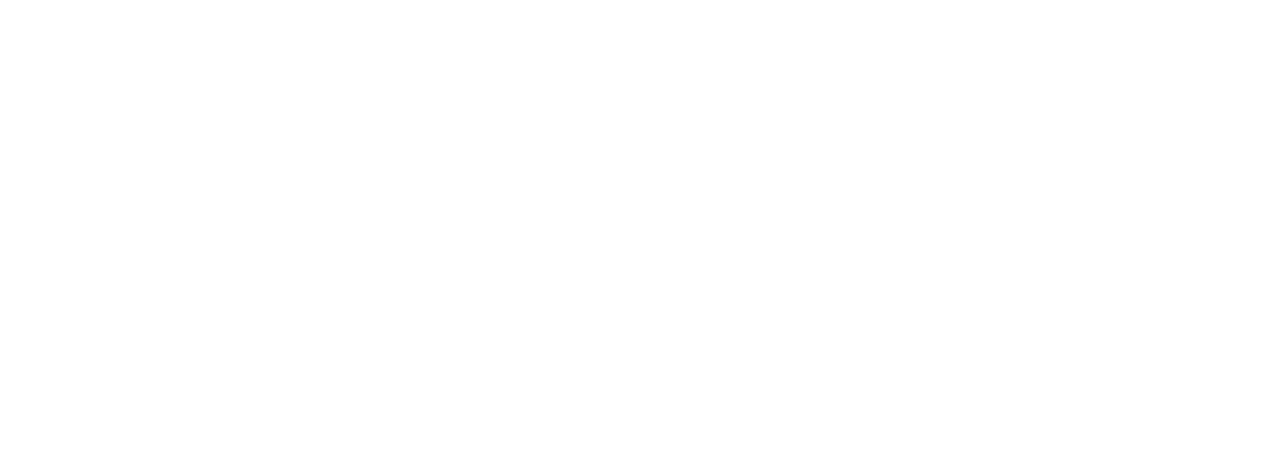
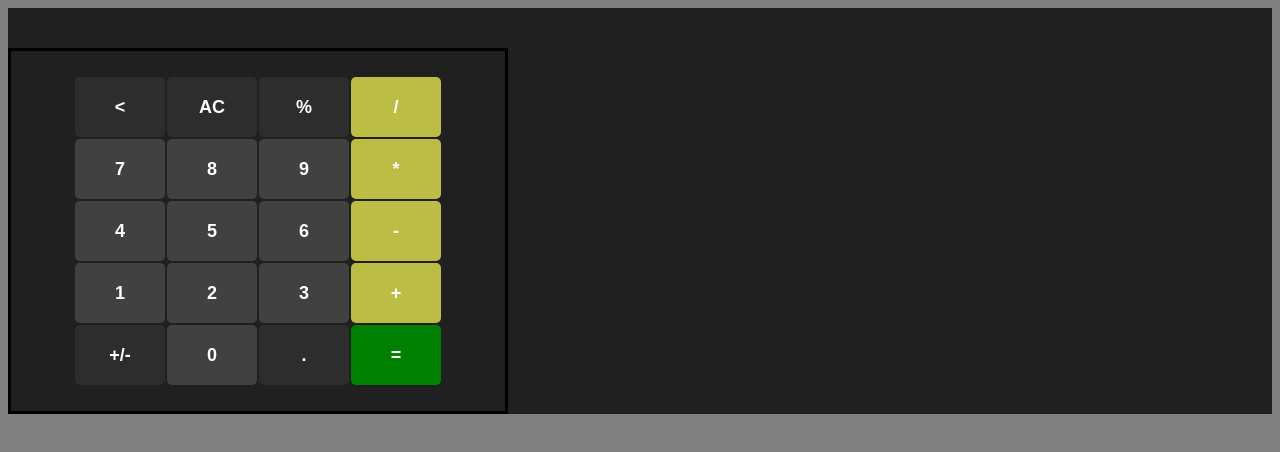
Before and after one commit to tyleroren/calculator, a plain HTML site: page index.html in a window 1280 px wide. Drawn offline with Linux system fonts and the light colour scheme.

Commit message:
Add buttons and initial css

```diff
--- a/index.html
+++ b/index.html
@@ -8,6 +8,32 @@
     <title>CALCULATE ME</title>
 </head>
 <body>
+    <div class="container">
+        <div id="screen">
 
+        </div>
+        <div id="buttons">
+            <button class="edit">&lt;</button>
+            <button class="edit">AC</button>
+            <button class="edit">%</button>
+            <button class="operand">/</button>
+            <button class="number">7</button>
+            <button class="number">8</button>
+            <button class="number">9</button>
+            <button class="operand">*</button>
+            <button class="number">4</button>
+            <button class="number">5</button>
+            <button class="number">6</button>
+            <button class="operand">-</button>
+            <button class="number">1</button>
+            <button class="number">2</button>
+            <button class="number">3</button>
+            <button class="operand">+</button>
+            <button class="edit">+/-</button>
+            <button class="number">0</button>
+            <button class="edit">.</button>
+            <button class="compute">=</button>
+        </div>
+    </div>
 </body>
 </html>
--- a/scripts/script.js
+++ b/scripts/script.js
@@ -1,3 +1,7 @@
+let userA = 0;
+let userB = 0;
+let userOp = null;
+
 function add(a, b) {
     return a + b;
 }
@@ -13,3 +17,23 @@ function multiply(a, b) {
 function divide(a, b) {
     return a / b;
 }
+
+
+function calculate(a, b, op) {
+    switch (op) {
+        case "+":
+            return add(a, b);
+            break;
+        case "-":
+            return subtract(a, b);
+            break;
+        case "*":
+            return multiply(a, b);
+            break;
+        case "/":
+            return divide(a, b);
+            break;
+        default:
+            return "oops";
+    }
+}
--- a/styles/style.css
+++ b/styles/style.css
@@ -0,0 +1,60 @@
+*,
+*::before,
+*::after {
+  box-sizing: border-box;
+}
+
+body {
+    background-color: grey;
+    font-family: Roboto, Helvetica, 'Open Sans', sans-serif;
+}
+
+.container {
+    display: flex;
+    flex-direction: column;
+    background-color: rgb(32, 32, 32);
+}
+
+#screen {
+    padding: 20px;
+    width: 500px;
+}
+
+#buttons {
+    display: flex;
+    width: 500px;
+    flex-wrap: wrap;
+    justify-content: center;
+    border: solid 3px black;
+    padding: 25px;
+}
+
+button {
+    padding: 0px;
+    margin: 1px;
+    height: 60px;
+    width: 90px;
+    border: 0px;
+    border-radius: 5px;
+    background-color: rgb(65, 65, 65);
+    color: white;
+    font-size: large;
+    font-weight: bolder;
+}
+
+.compute {
+    background-color: green;
+}
+
+.operand {
+    background-color: rgb(189, 189, 70);
+}
+
+.edit {
+    background-color: rgb(45, 45, 45);
+}
+
+.number:hover {background-color: rgb(45, 45, 45);}
+.edit:hover {background-color: rgb(65, 65, 65);}
+.operand:hover {background-color: rgb(85, 85, 24);}
+.compute:hover {background-color: rgb(0, 90, 0);}
```
